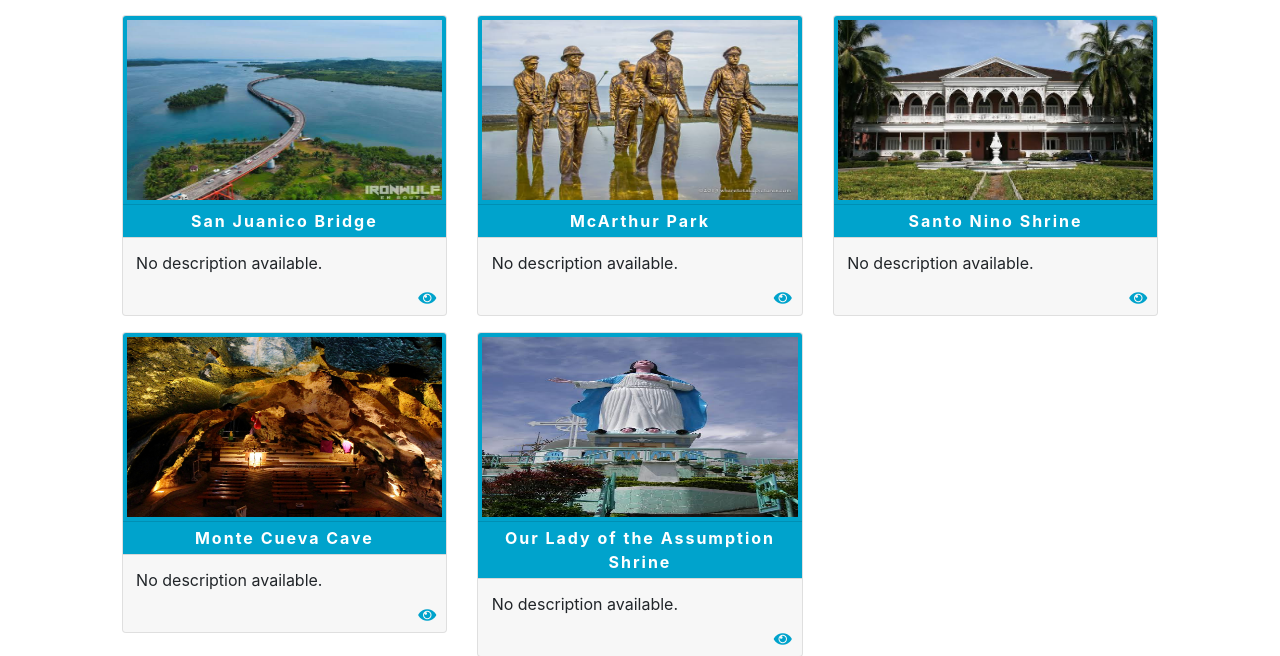
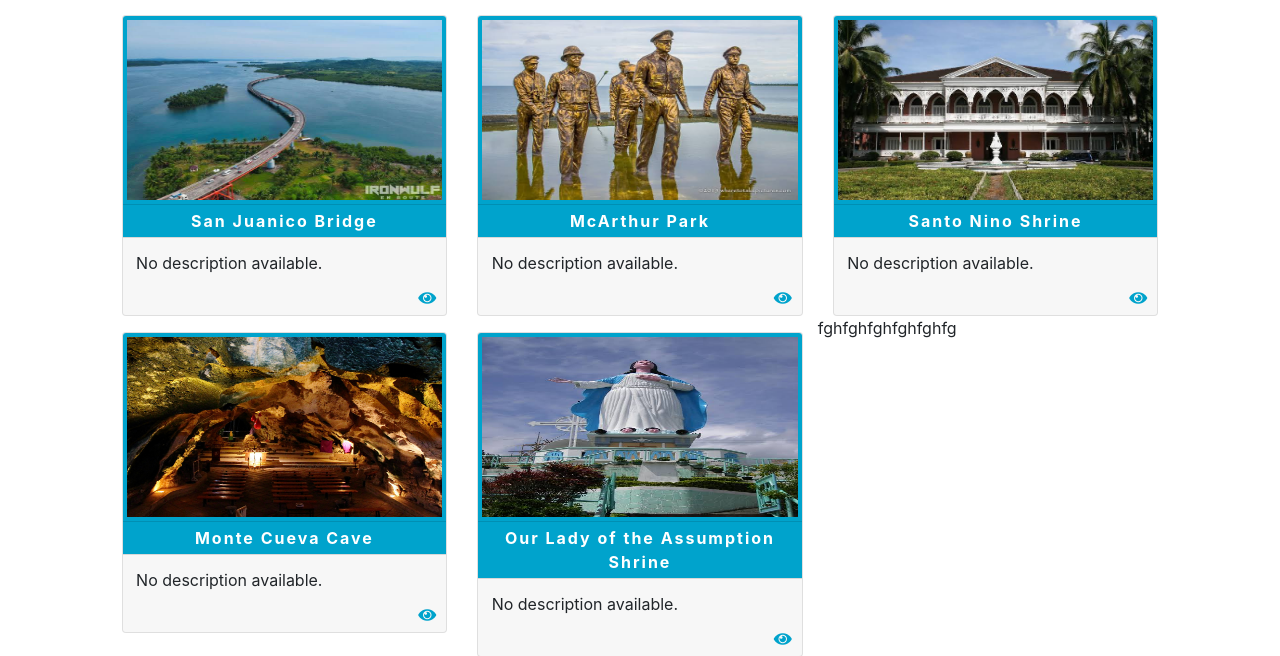
Before and after one commit to JerecoPiso/ltipcProject, a CodeIgniter app: page /LTIPC/index.php/main/searchResult?search=1 in a window 1280 px wide. Shown: the part 186-842 px from the top of the page. Run offline with CodeIgniter, Linux system fonts and the light colour scheme; data comes from the database, SQL or seed files in the repository; data that the repository does not hold is empty; some libraries are stand-ins or nearby versions.

Commit message:
'sdghfjgsdfsdf'

```diff
--- a/application/views/search_result.php
+++ b/application/views/search_result.php
@@ -71,7 +71,7 @@
          				  }/*for each end*/
 
          			?>
-
+         		fghfghfghfghfghfg
 
          	 <?php  }else{ ?>
 
```
